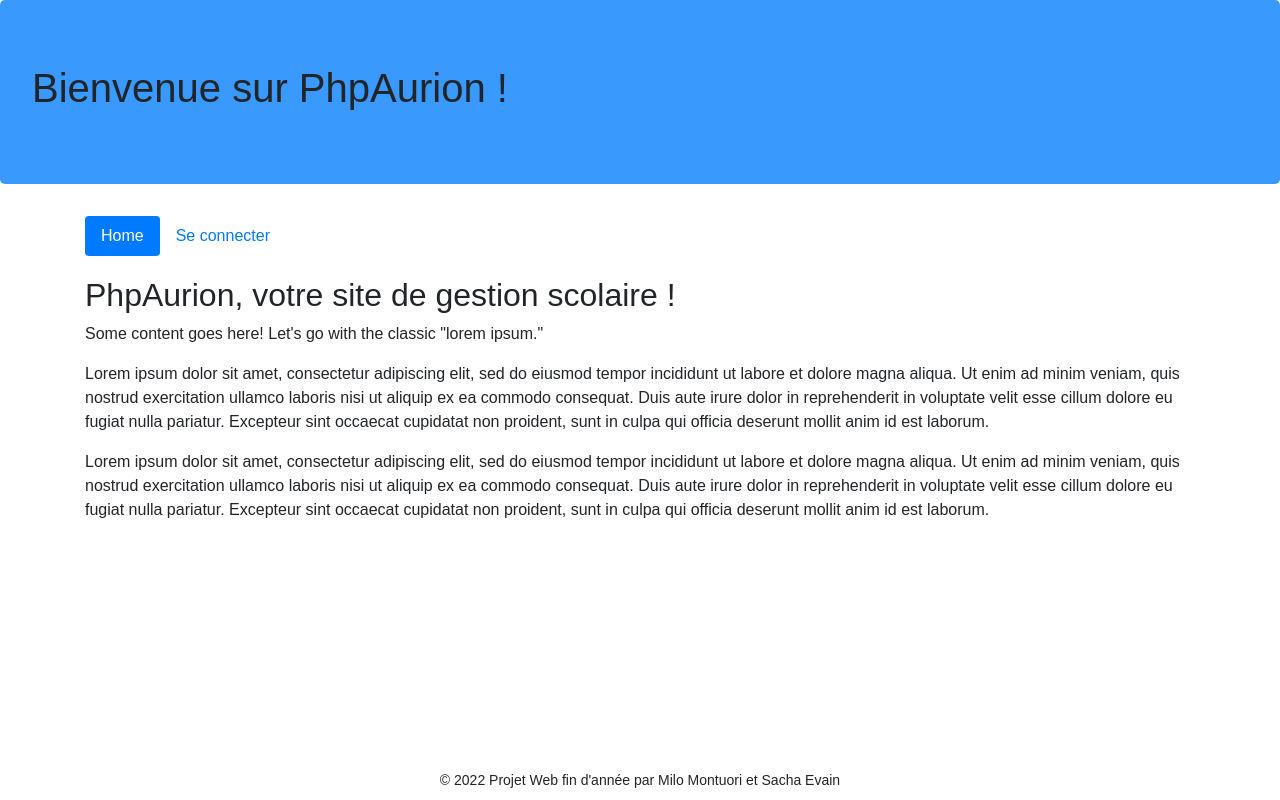
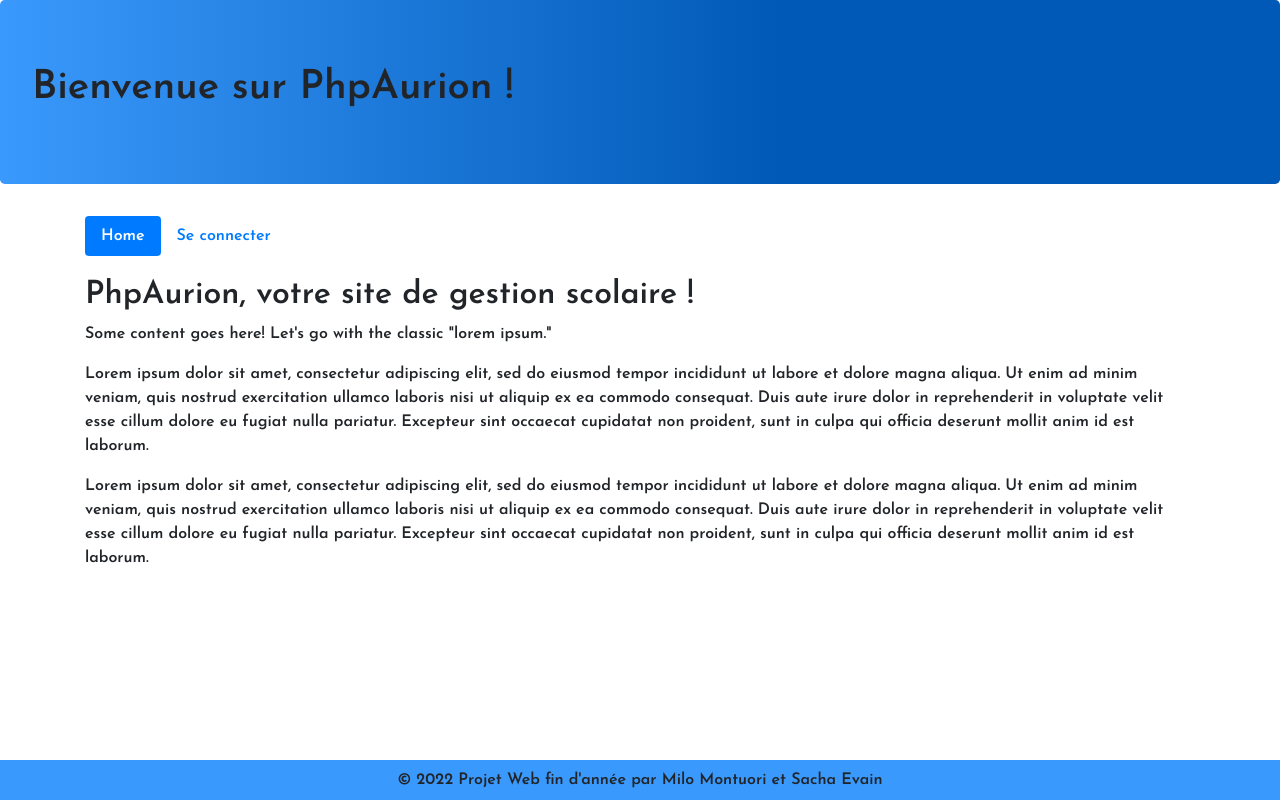
Before and after one commit to MylowMntr/PhpAurion, a PHP site: page /index.php in a window 1280 px wide. Run offline with PHP 8.4, Linux system fonts and the light colour scheme.

Commit message:
up style

```diff
--- a/includes/footer.php
+++ b/includes/footer.php
@@ -1,3 +1,3 @@
-<div class="footer">
+<footer class="py-2 fixed-bottom text-center">
 	&copy; <?php echo date("Y");?> Projet Web fin d'année par Milo Montuori et Sacha Evain
-</div>
+</footer>
--- a/static/style.css
+++ b/static/style.css
@@ -1,5 +1,7 @@
+@import url('https://fonts.googleapis.com/css2?family=Josefin+Sans:wght@600&family=Lobster&display=swap');
+
 body{
-    font-family: fantasy;
+    font-family: 'Josefin Sans', sans-serif;
 }
 
 #main-content {
@@ -7,16 +9,17 @@ body{
 }
 
 .jumbotron{
+    font-size: 30px;
     /* background-image: url("https://www.isen-lille.fr/wp-content/uploads/2020/04/Atrium-ISEN-Lille.jpg"); */
-    background-color: #3a99fc;
-    width: 100%;
+
+    background: rgb(58,153,252);
+    background: linear-gradient(90deg, rgba(58,153,252,1) 0%, rgba(0,89,182,1) 61%);
 }
 
 .footer {
     font-size: 14px;
     text-align: center;
     padding-top: 20px;
-    position:absolute;
     bottom:0;
     width:100%;
     height:50px;
@@ -63,3 +66,8 @@ input[type=submit]:hover {
     color: #007bff;
     border: 1px solid #007bff;
 }
+
+
+footer{
+    background-color: #3a99fc;
+}
```
